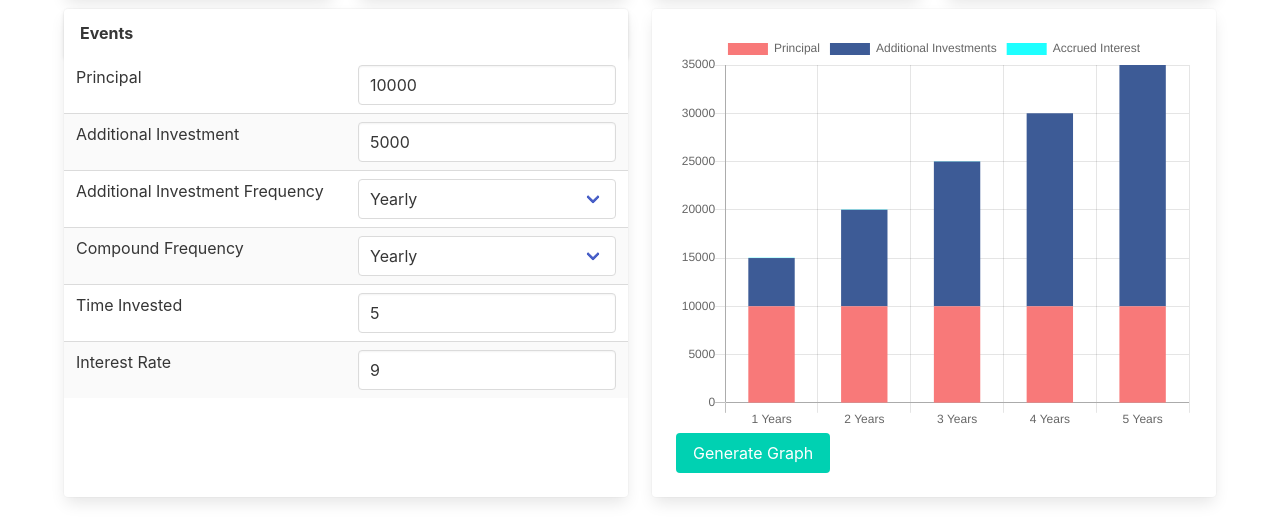
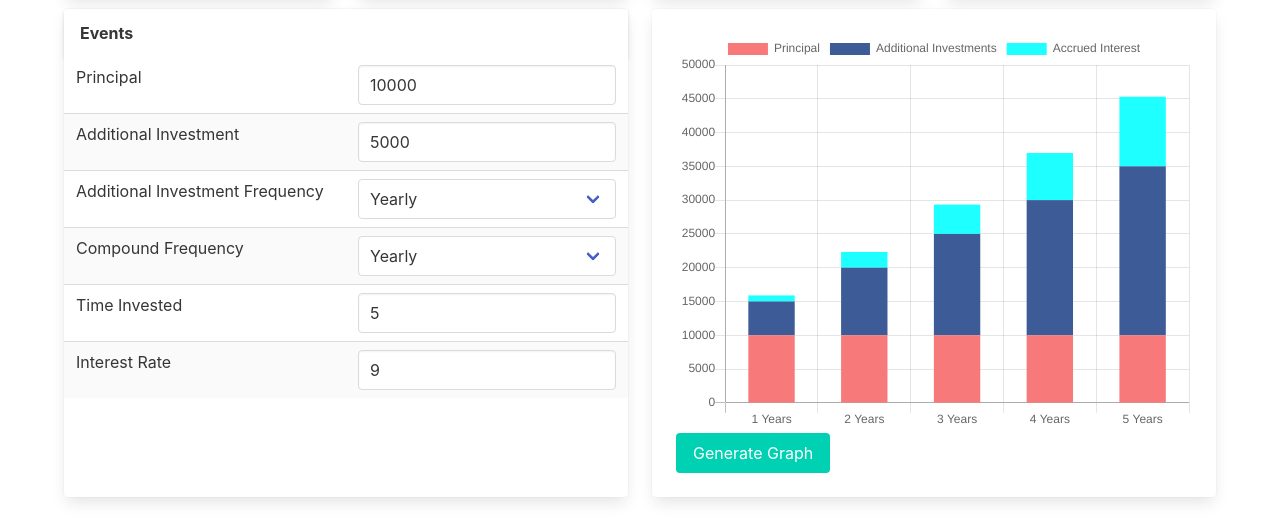
Before and after one commit to tompwu/Vue_Compound_Calculator, a plain HTML site: page index.html in a window 1280 px wide. Shown: the part 273-800 px from the top of the page. Drawn offline with nearby package versions, Linux system fonts and the light colour scheme.

Commit message:
all working as a skeleton, need to flesh it up with refinements

```diff
--- a/index.html
+++ b/index.html
@@ -219,10 +219,9 @@
                 interestData = [];
 
                 for (var i = this.time_invested - 1; i >= 0; i--) {
-                    console.log(1);
 
                     // create labels
-                    years = years+1;
+                    years = years + 1;
                     cols.push(years + ' Years')
 
                     // create data
@@ -233,10 +232,10 @@
                     investmentsData.push(years * this.additional_investment * this.additional_investment_frequency)
 
                     //interest
+                    interestData.push(this.yearlyInterest(years))
 
 
                 }
-
 
 
                 this.datacollection = {
@@ -254,28 +253,58 @@
                         {
                             label: 'Accrued Interest',
                             backgroundColor: '#1EFFFF',
-                            data: [this.getRandomInt(), this.getRandomInt(), this.getRandomInt()]
+                            data: interestData
                         }
                     ]
                 }
-                console.log(this.datacollection);
 
             },
             getRandomInt() {
                 return Math.floor(Math.random() * (50 - 5 + 1)) + 5
+            },
+            yearlyInterest(years) {
+                // This is basically copying the code in computed so that interest data can be generated across the graph but apparently you cannot pass values into computed properties. This should be refactored later!
+
+                // tpp - total_pay_periods
+
+                tpp = parseFloat(this.additional_investment_frequency) * (years);
+
+                // tai - total_additional_investment
+
+                tai = parseFloat(this.additional_investment) * tpp;
+
+                // r - rate
+
+                ir = parseFloat(this.interest_rate) / 100;
+                cf = parseFloat(this.compound_frequency);
+                aif = parseFloat(this.additional_investment_frequency);
+
+                r = (Math.pow((1 + ir / cf), (cf / aif)) - 1);
+
+                // fv - future_value
+
+                p = parseFloat(this.principal);
+                ai = parseFloat(this.additional_investment);
+
+                v = ((p * (Math.pow((1 + r), tpp))) + (ai * (Math.pow((1 + r), tpp) - 1) / r));
+                fv = v.toFixed(2);
+
+                // ti - total_interest
+
+                t = ((fv - p) - tai);
+                ti = t.toFixed(2);
+                return ti
+
             }
         },
         computed: {
             total_pay_periods: function() {
                 // calculate total number of pay periods
-                total_pay_periods = parseFloat(this.additional_investment_frequency) * parseFloat(this.time_invested);
                 return parseFloat(this.additional_investment_frequency) * parseFloat(this.time_invested);
             },
             total_additional_investment: function() {
-                // calculate total number of pay periods
-                total_pay_periods = parseFloat(this.additional_investment_frequency) * parseFloat(this.time_invested);
                 // times total pay periods by additional investment installment amount to get overall total additional investment
-                return parseFloat(this.additional_investment) * total_pay_periods;
+                return parseFloat(this.additional_investment) * this.total_pay_periods;
             },
             rate: function() {
                 ir = parseFloat(this.interest_rate) / 100;
```
